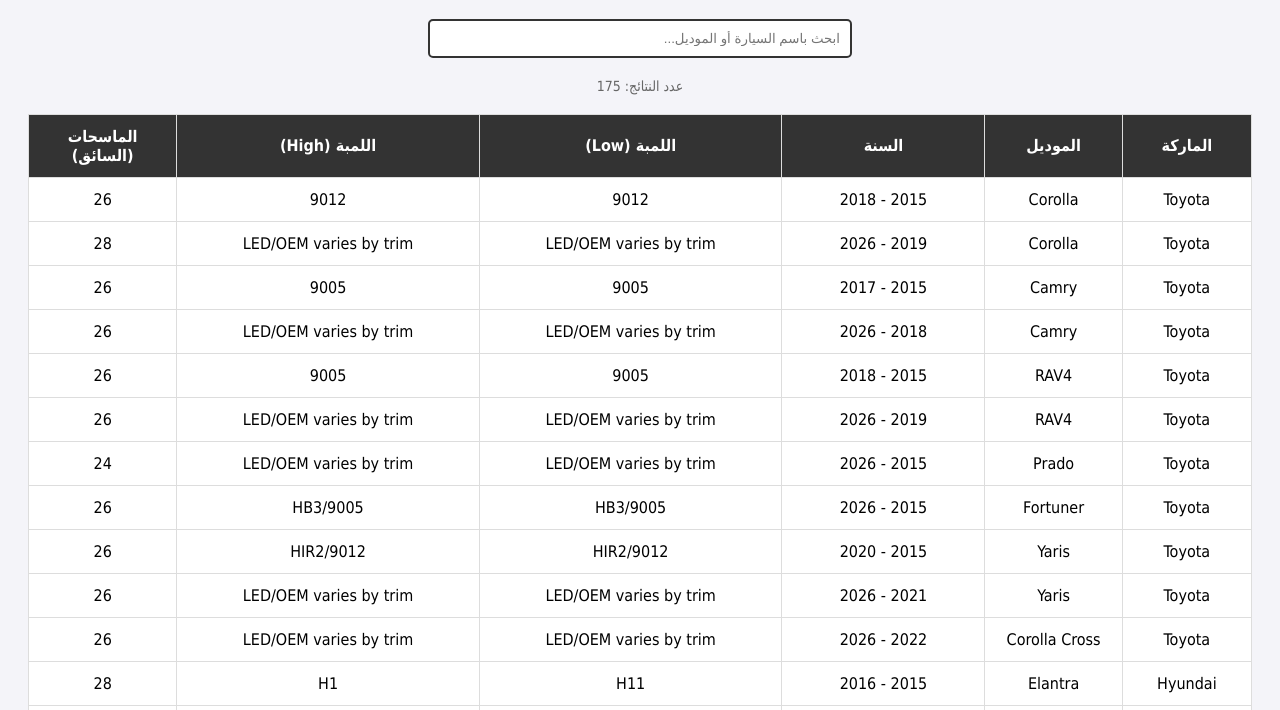
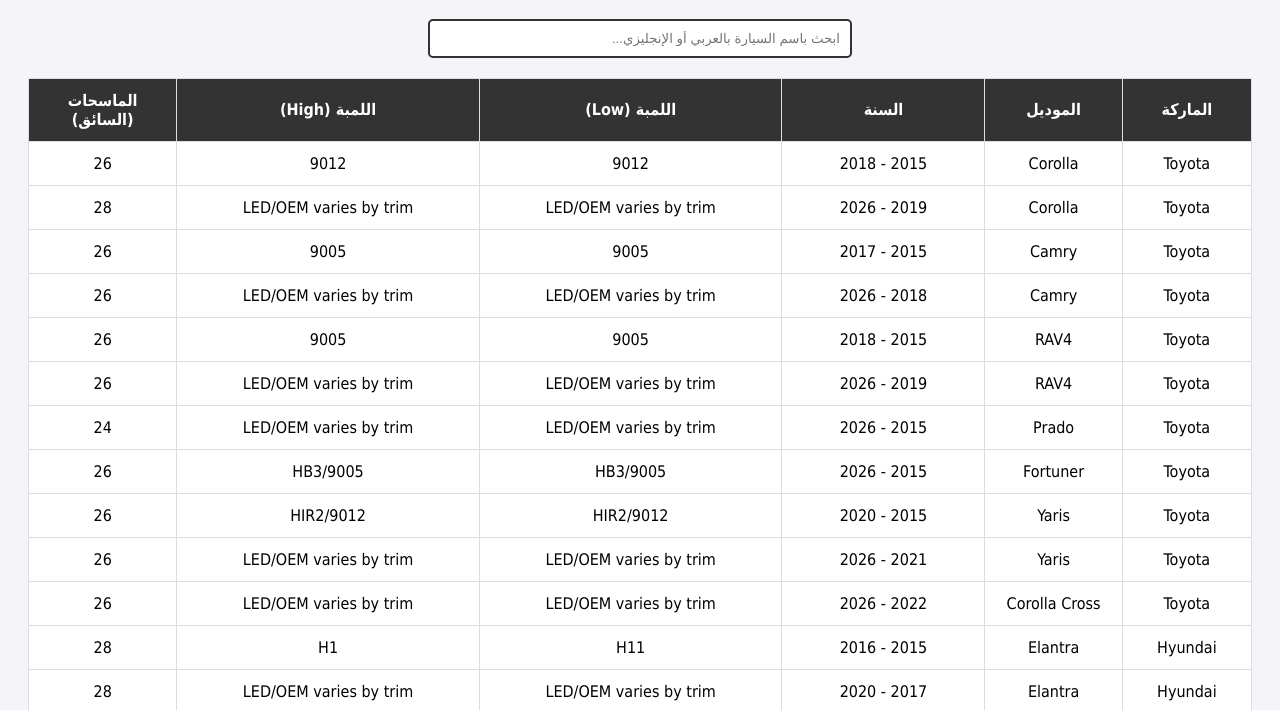
Before and after one commit to smartdragonjo/Smart_Dragon_Inventory, a plain HTML site: page index.html in a window 1280 px wide. Shown: the part 90-800 px from the top of the page. Drawn offline with nearby package versions, Linux system fonts and the light colour scheme.

Commit message:
update V2 to support Arabic in search

```diff
--- a/index.html
+++ b/index.html
@@ -12,18 +12,14 @@
         table { width: 100%; border-collapse: collapse; margin-top: 20px; background: white; }
         th, td { border: 1px solid #ddd; padding: 12px; text-align: center; }
         th { background-color: #333; color: white; }
-        #statusMsg { text-align: center; color: #b00020; font-weight: bold; margin-top: 10px; }
-        #resultCount { text-align: center; color: #666; margin-top: 8px; font-size: 14px; }
     </style>
 </head>
 <body>
 
     <h1 style="text-align: center;">محرك بحث "التنين الذكي" لقطع الغيار</h1>
     <div class="search-box">
-        <input type="text" id="searchInput" placeholder="ابحث باسم السيارة أو الموديل..." onkeyup="filterData()">
+        <input type="text" id="searchInput" placeholder="ابحث باسم السيارة بالعربي أو الإنجليزي..." onkeyup="filterData()">
     </div>
-    <div id="statusMsg"></div>
-    <div id="resultCount"></div>
 
     <table id="inventoryTable">
         <thead>
@@ -44,89 +40,63 @@
     <script>
         let fullData = [];
 
+        // قاموس ترجمة بسيط لأشهر السيارات
+        const translationDict = {
+            "تويوتا": "toyota", "كورولا": "corolla", "كامري": "camry", "راف فور": "rav4",
+            "نيسان": "nissan", "ليف": "leaf", "فولكس فاجن": "volkswagen", "بي ام دبليو": "bmw",
+            "مرسيدس": "mercedes"
+        };
+
         function normalizeArabic(text) {
             if (!text) return "";
             return text.toString()
-                .trim()
                 .replace(/(أ|إ|آ)/g, 'ا')
                 .replace(/(ة)/g, 'ه')
                 .replace(/(ى)/g, 'ي')
                 .toLowerCase();
         }
 
-        // يحوّل أي قيمة إلى نص آمن للعرض، ويعالج القيم الفارغة/undefined
-        function safeText(value) {
-            if (value === undefined || value === null) return "";
-            return value.toString().trim();
+        function getEnglishTerm(term) {
+            const normalized = normalizeArabic(term);
+            return translationDict[normalized] || normalized;
         }
 
-        function setStatus(msg) {
-            document.getElementById('statusMsg').textContent = msg;
-        }
-
-        function setResultCount(n) {
-            document.getElementById('resultCount').textContent = n > 0 ? `عدد النتائج: ${n}` : "";
-        }
-
-        // استخدام Papa.parse مباشرة على الرابط (download:true) بدل fetch يدوي،
-        // مع تفعيل معالجة BOM تلقائياً لتفادي مشكلة أسماء الأعمدة العربية/الإكسل
-        Papa.parse('data.csv', {
-            download: true,
+        fetch('data.csv')
+            .then(response => response.text())
+            .then(csvText => {
+                Papa.parse(csvText, {
                     header: true,
                     skipEmptyLines: true,
-            transformHeader: header => header.replace(/^\uFEFF/, '').trim(),
                     complete: function(results) {
-                if (results.errors && results.errors.length > 0) {
-                    console.warn('تحذيرات أثناء قراءة الملف:', results.errors);
-                }
                         fullData = results.data;
-                if (fullData.length === 0) {
-                    setStatus('لم يتم العثور على بيانات في الملف.');
-                } else {
-                    setStatus('');
-                }
                         renderTable(fullData);
-            },
-            error: function(err) {
-                console.error('خطأ في تحميل data.csv:', err);
-                setStatus('تعذّر تحميل ملف البيانات (data.csv). تأكد من تشغيل الصفحة عبر سيرفر محلي وليس بفتح الملف مباشرة.');
                     }
                 });
+            });
 
-        // بناء الجدول باستخدام DOM API بدل innerHTML لمنع ثغرات XSS
         function renderTable(data) {
             const body = document.getElementById('tableBody');
-            body.textContent = ""; // تفريغ الجدول بأمان
-
-            const fragment = document.createDocumentFragment();
-
-            data.forEach(item => {
-                const row = document.createElement('tr');
-                const values = [
-                    safeText(item.Make),
-                    safeText(item.Model),
-                    `${safeText(item.Year_Start)} - ${safeText(item.Year_End)}`,
-                    safeText(item.Low_Beam_Bulb),
-                    safeText(item.High_Beam_Bulb),
-                    safeText(item.Wiper_Driver_Inch)
-                ];
-                values.forEach(val => {
-                    const cell = document.createElement('td');
-                    cell.textContent = val; // نص آمن 100%، لا يُفسَّر كـ HTML
-                    row.appendChild(cell);
-                });
-                fragment.appendChild(row);
-            });
-
-            body.appendChild(fragment);
-            setResultCount(data.length);
+            body.innerHTML = data.map(item => `
+                <tr>
+                    <td>${item.Make}</td>
+                    <td>${item.Model}</td>
+                    <td>${item.Year_Start} - ${item.Year_End}</td>
+                    <td>${item.Low_Beam_Bulb}</td>
+                    <td>${item.High_Beam_Bulb}</td>
+                    <td>${item.Wiper_Driver_Inch}</td>
+                </tr>
+            `).join('');
         }
 
         function filterData() {
-            const query = normalizeArabic(document.getElementById('searchInput').value);
+            const rawQuery = document.getElementById('searchInput').value;
+            const query = getEnglishTerm(rawQuery);
+
             const filtered = fullData.filter(item =>
                 normalizeArabic(item.Model).includes(query) ||
-                normalizeArabic(item.Make).includes(query)
+                normalizeArabic(item.Make).includes(query) ||
+                item.Model.toLowerCase().includes(query) ||
+                item.Make.toLowerCase().includes(query)
             );
             renderTable(filtered);
         }
```
Lines whose indentation alone changed are shown as unchanged.
